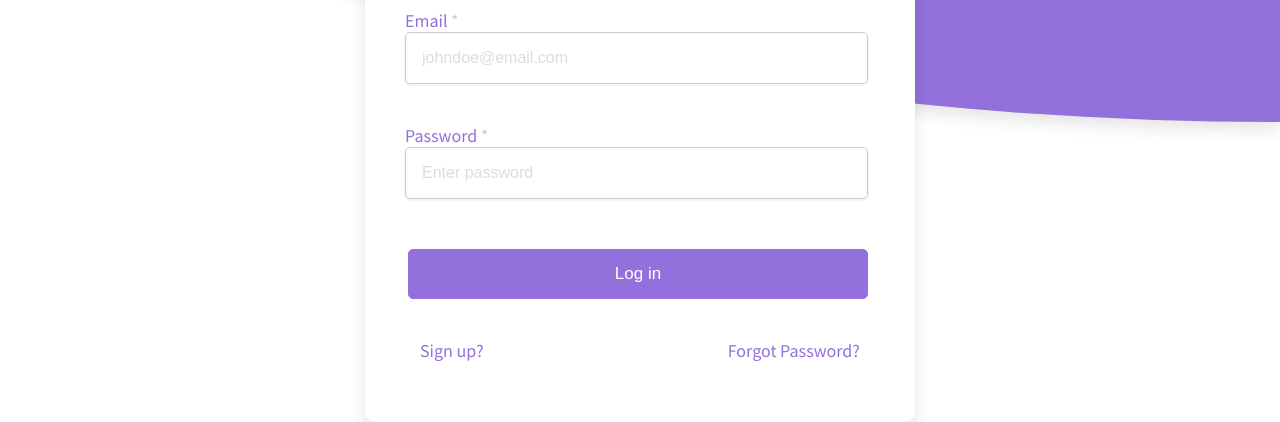
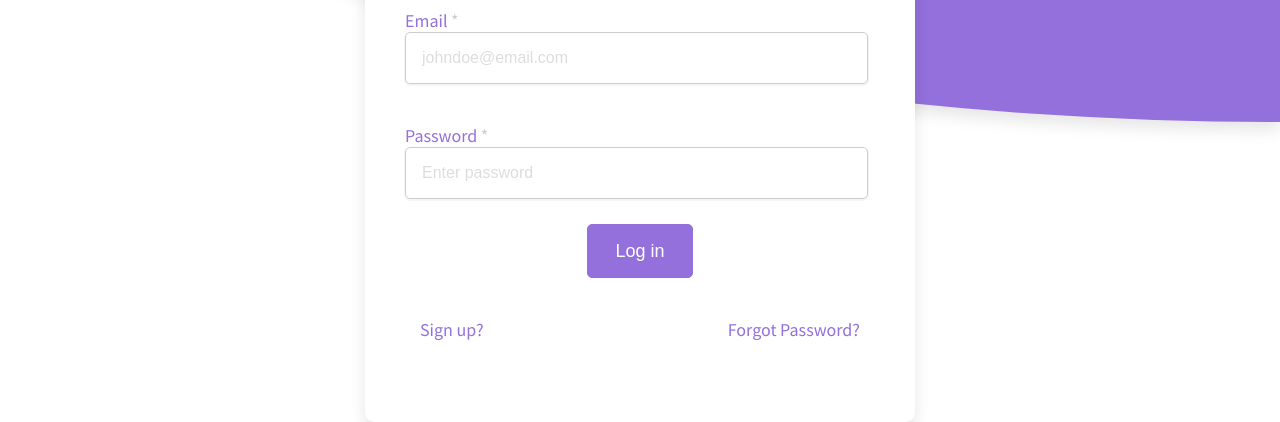
Before and after one commit to Annysah/coinask-global, a plain HTML site: page login.html in a window 1280 px wide. Shown: the part 378-800 px from the top of the page. Drawn offline with Linux system fonts and the light colour scheme.

Commit message:
Website update

```diff
--- a/login.css
+++ b/login.css
@@ -177,7 +177,7 @@ label {
     margin-left: 40px;
 }
 
-.btn {
+.btn2 {
     width: 460px;
     background-color: #9370db;
     color: #fff;
@@ -209,6 +209,32 @@ label {
     margin-left: 40px;
 }
 
+.btn2 {
+    width: 80px;
+    margin: 25px auto;
+    padding: 14px 12px;
+    text-align: center;
+    outline: none;
+}
+
+.btn2 a {
+    text-decoration: none;
+    color: #fff;
+}
+
+form button {
+    width: 80px;
+    background-color: #9370db;
+    color: #fff;
+    outline: none;
+    border: 1px solid #9370db;
+    border-radius: 5px;
+
+    cursor: pointer;
+    font-size: 18px;
+}
+
+
 .copyright {
     margin-top: -20px;
     text-align: center;
--- a/login.html
+++ b/login.html
@@ -51,7 +51,9 @@
                         <input type="password" name="password" id="password" class="form-control" placeholder="Enter password" data-rule="required|email">
                     </div>
                 </div>
-                <button class="btn" type="submit">Log in</button>
+                <div class="btn2">
+                    <a href="userdashboard/index.html" target="_blank"><button type="button">Log in</button></a>
+                </div>
             </form>
             <div class="details">
                 <p><a href="wizard_form/index.html">Sign up?</a></p>
```
